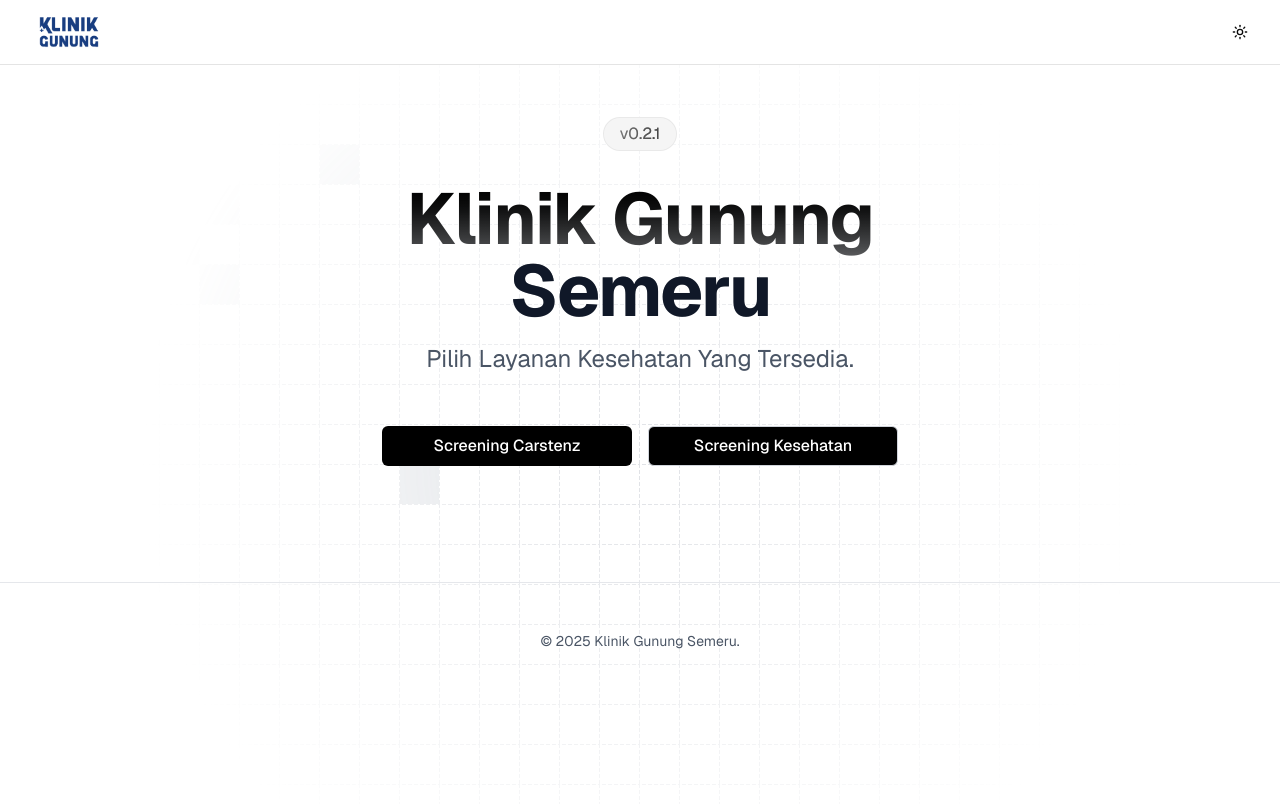
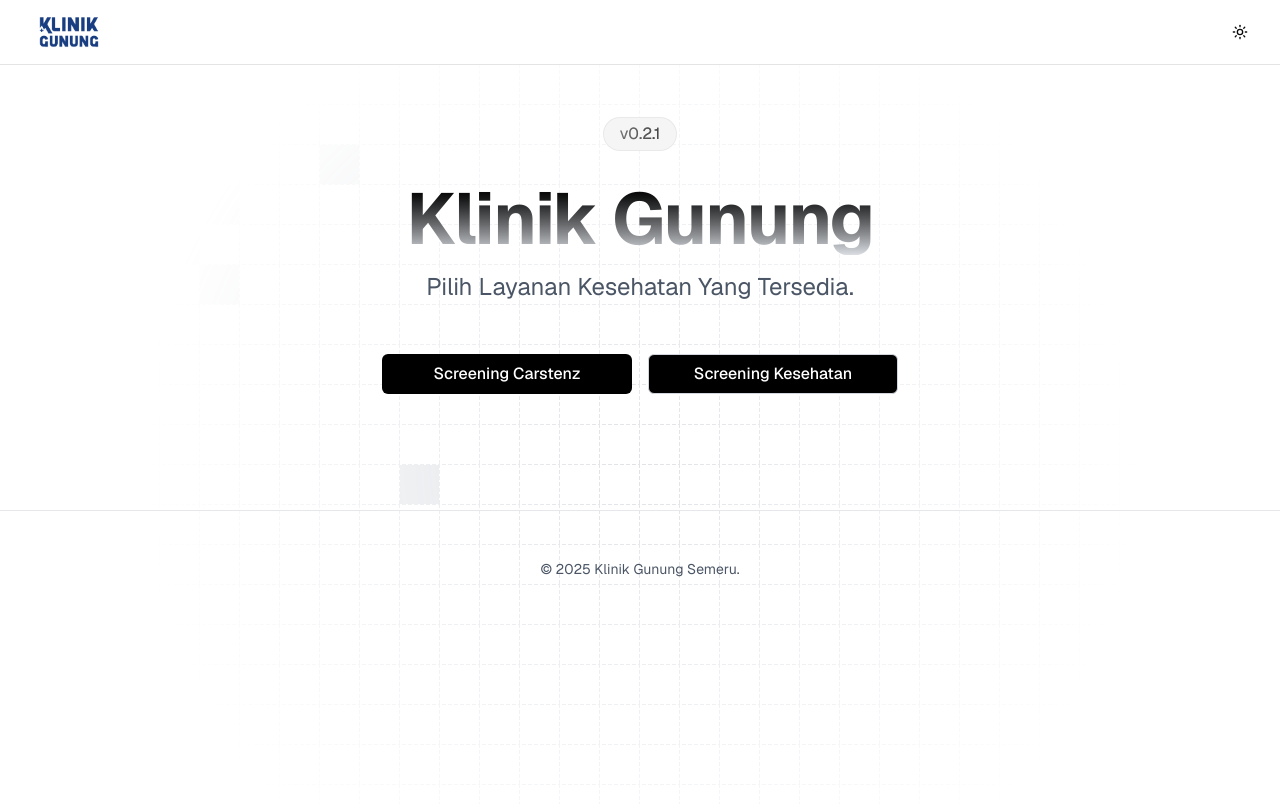
Before and after one commit to sandimf/carstenz-frontend, a Next.js app: page / in a window 1280 px wide. Shown: the top 804 px of the page. Built offline with nearby package versions, Linux system fonts and the light colour scheme.

Commit message:
remove semeru

```diff
--- a/components/landing/Hero.tsx
+++ b/components/landing/Hero.tsx
@@ -9,7 +9,7 @@ import { landingContent } from "@/data/landing"
 
 
 export function Hero() {
-    const { version, title, subtitle, description, footer } = landingContent.hero
+    const { version, title, description, footer } = landingContent.hero
     const links = landingContent.link
     const router = useRouter()
     const [loadingLink, setLoadingLink] = useState<number | null>(null)
@@ -55,7 +55,6 @@ export function Hero() {
                         <h1 className="bg-gradient-to-b from-black to-gray-300/80 bg-clip-text text-5xl md:text-6xl lg:text-7xl font-bold text-gray-900 dark:text-white text-transparent mb-3 tracking-tight leading-none dark:from-white dark:to-slate-900/10">
                             {title}
                             <br />
-                            <span className="text-gray-900 dark:text-white">{subtitle}</span>
                         </h1>
 
                         <p className="text-6sm md:text-2xl text-gray-600 dark:text-gray-400 max-w-3xl mx-auto mb-12 leading-relaxed font-normal">
--- a/data/landing.ts
+++ b/data/landing.ts
@@ -4,7 +4,6 @@ export const landingContent: LandingContent = {
   hero: {
     version: "v0.2.1",
     title: "Klinik Gunung",
-    subtitle: "Semeru",
     description: "Pilih Layanan Kesehatan Yang Tersedia.",
     footer: "© 2025 Klinik Gunung Semeru.",
   },
--- a/types/content.d.ts
+++ b/types/content.d.ts
@@ -1,7 +1,6 @@
 export interface HeroProps {
   version: string;
   title: string;
-  subtitle: string;
   description: string;
   footer: string;
 }
```
